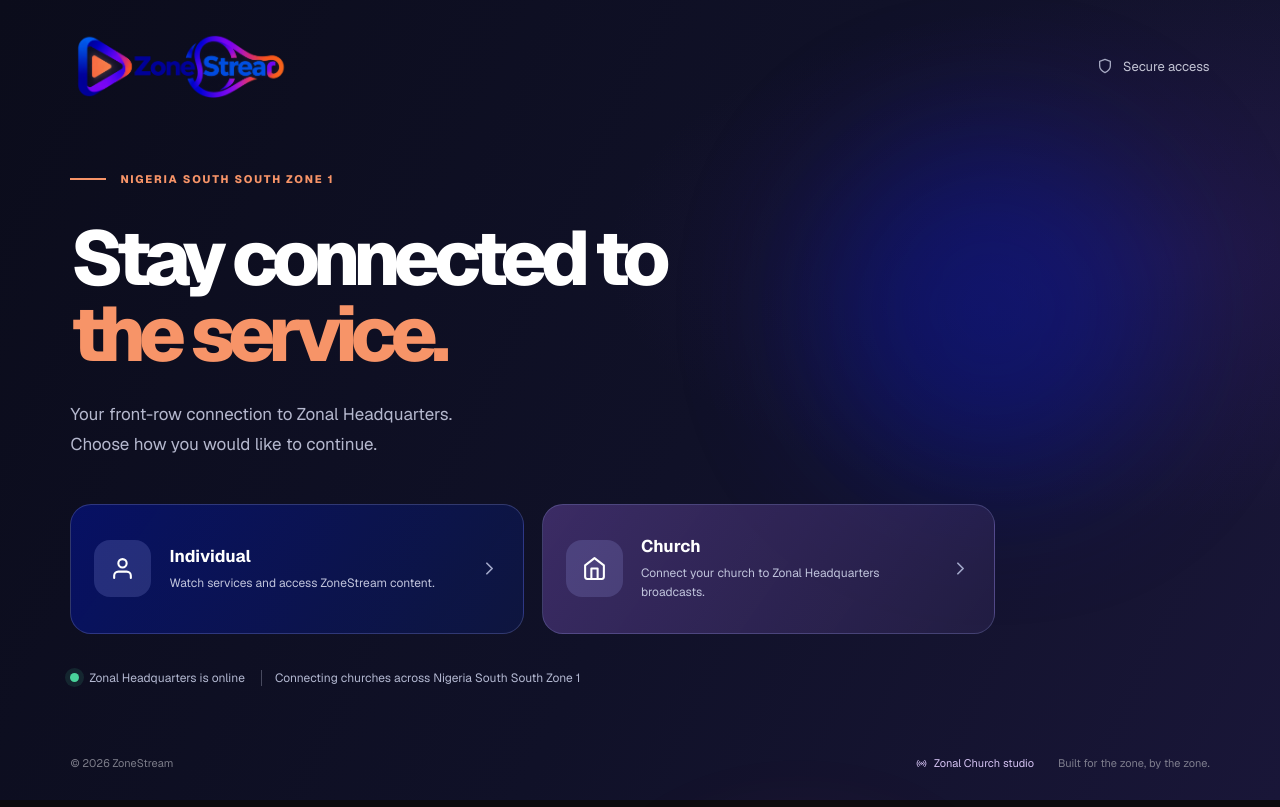
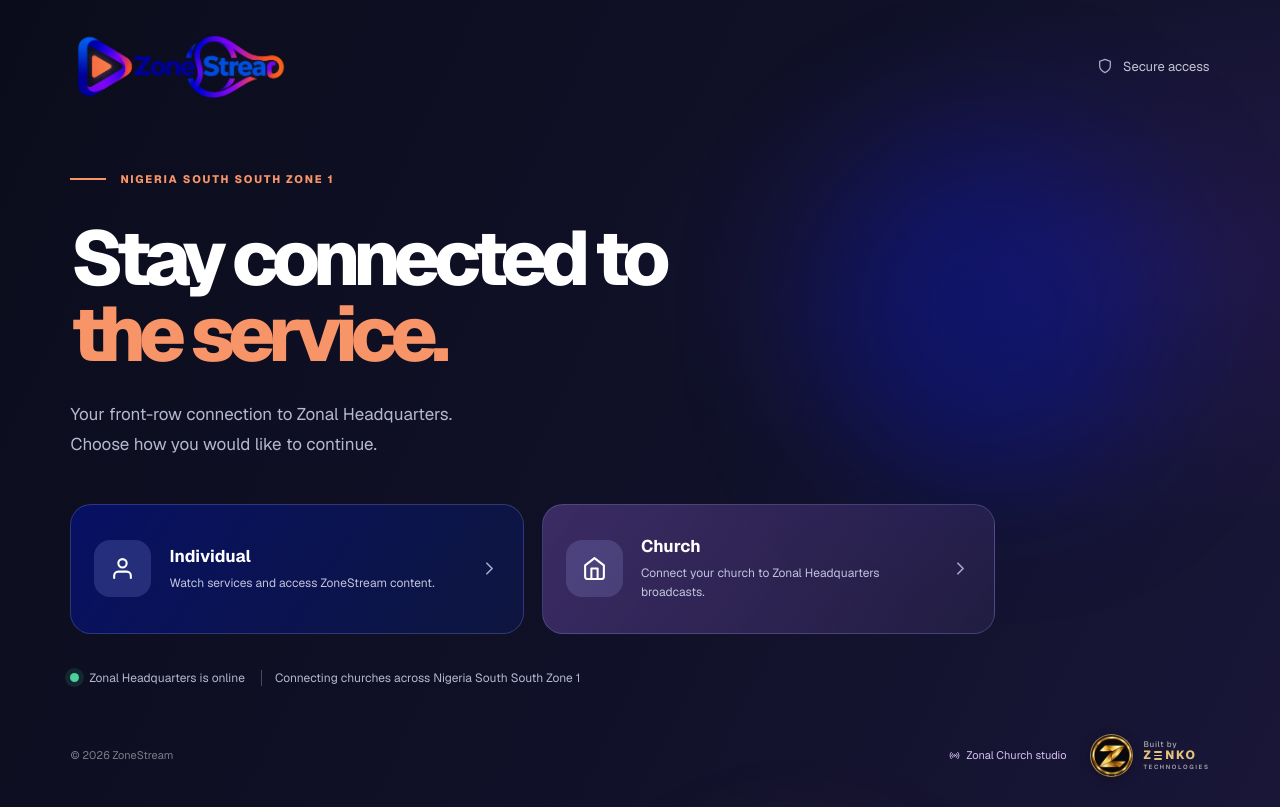
Before and after one commit to nero-caesar/ZoneStream, a Next.js app: page / in a window 1280 px wide. Built offline with nearby package versions, Linux system fonts and the light colour scheme; no server answers.

Commit message:
Add Zenko maker signature and app loading screen

```diff
--- /dev/null
+++ b/src/app/loading.css
@@ -0,0 +1,54 @@
+.zone-loading-screen {
+  position: fixed;
+  z-index: 1000;
+  inset: 0;
+  display: grid;
+  place-items: center;
+  overflow: hidden;
+  background:
+    radial-gradient(ellipse at 82% 28%, rgba(71, 38, 144, 0.22), transparent 35%),
+    linear-gradient(115deg, #0b0c1b 0%, #101128 54%, #191638 100%);
+  color: #f5f3ff;
+}
+
+.zone-loading-main {
+  display: flex;
+  flex-direction: column;
+  align-items: center;
+  gap: 22px;
+}
+
+.zone-loading-indicator {
+  width: 30px;
+  height: 30px;
+  border: 2px solid rgba(215, 216, 235, 0.2);
+  border-top-color: #e4b867;
+  border-radius: 50%;
+  animation: zone-loading-spin 850ms linear infinite;
+}
+
+.zone-loading-main p {
+  margin: -10px 0 0;
+  color: #c3c4d4;
+  font-size: 13px;
+  letter-spacing: 0.08em;
+}
+
+.zone-loading-screen > .maker-signature {
+  position: absolute;
+  bottom: clamp(24px, 5vh, 48px);
+  left: 50%;
+  transform: translateX(-50%);
+}
+
+@keyframes zone-loading-spin {
+  to {
+    transform: rotate(360deg);
+  }
+}
+
+@media (prefers-reduced-motion: reduce) {
+  .zone-loading-indicator {
+    animation-duration: 2.4s;
+  }
+}
--- a/src/components/homepage/HomePage.tsx
+++ b/src/components/homepage/HomePage.tsx
@@ -2,6 +2,7 @@ import Link from "next/link";
 import { FiHome, FiRadio, FiShield, FiUser } from "react-icons/fi";
 import Brand from "../brand/Brand";
 import Eyebrow from "../eyebrow/Eyebrow";
+import MakerSignature from "../maker-signature/MakerSignature";
 import PortalCard from "../portal-card/PortalCard";
 import "./homepage.css";
 
@@ -62,7 +63,7 @@ export default function HomePage() {
             <Link href="/login-page-zonal" className="selection-studio-link">
               <FiRadio aria-hidden="true" /> Zonal Church studio
             </Link>
-            <span>Built for the zone, by the zone.</span>
+            <MakerSignature />
           </div>
         </footer>
       </div>
--- /dev/null
+++ b/src/components/maker-signature/MakerSignature.tsx
@@ -0,0 +1,19 @@
+import Image from "next/image";
+import "./maker-signature.css";
+
+export default function MakerSignature({ variant = "compact" }: { variant?: "compact" | "full" }) {
+  return (
+    <div className={`maker-signature maker-signature--${variant}`} role="img" aria-label="Built by Zenko Technologies">
+      <span className="maker-signature__coin" aria-hidden="true">
+        <Image className="maker-signature__emblem-art" src="/zenko-technologies-emblem.png" alt="" width={1536} height={1024} sizes="110px" />
+      </span>
+      <span className="maker-signature__copy" aria-hidden="true">
+        <span className="maker-signature__built-by">Built by</span>
+        <span className="maker-signature__wordmark">
+          <span>Z</span><span className="maker-signature__bar-e"><i /><i /><i /></span><span>NKO</span>
+        </span>
+        <span className="maker-signature__technologies">TECHNOLOGIES</span>
+      </span>
+    </div>
+  );
+}
--- /dev/null
+++ b/src/components/maker-signature/maker-signature.css
@@ -0,0 +1,110 @@
+.maker-signature {
+  --maker-coin-size: 43px;
+  --maker-word-size: 12px;
+  display: inline-flex;
+  align-items: center;
+  gap: 10px;
+  flex: 0 0 auto;
+  color: #ecd39b;
+}
+
+.maker-signature__coin {
+  position: relative;
+  display: block;
+  width: var(--maker-coin-size);
+  height: var(--maker-coin-size);
+  flex: 0 0 var(--maker-coin-size);
+  overflow: hidden;
+  border: 1px solid rgba(227, 184, 103, 0.7);
+  border-radius: 50%;
+  background: #08090d;
+  box-shadow: inset 0 0 0 3px rgba(227, 184, 103, 0.12), 0 3px 12px rgba(0, 0, 0, 0.28);
+}
+
+.maker-signature__emblem-art {
+  position: absolute;
+  top: 0;
+  left: 50%;
+  display: block;
+  width: 210%;
+  max-width: none;
+  height: auto;
+  transform: translateX(-50%);
+}
+
+.maker-signature__copy {
+  display: flex;
+  flex-direction: column;
+  align-items: flex-start;
+  gap: 1px;
+  line-height: 1;
+}
+
+.maker-signature__built-by {
+  color: rgba(231, 226, 215, 0.72);
+  font-size: 8px;
+  font-weight: 450;
+  letter-spacing: 0.09em;
+}
+
+.maker-signature__wordmark {
+  display: flex;
+  align-items: center;
+  gap: 1px;
+  color: #e5c27d;
+  font-size: var(--maker-word-size);
+  font-weight: 720;
+  letter-spacing: 0.13em;
+  line-height: 1;
+}
+
+.maker-signature__bar-e {
+  display: inline-flex;
+  width: 8px;
+  flex-direction: column;
+  gap: 2px;
+  margin-inline: 1px 2px;
+}
+
+.maker-signature__bar-e i {
+  display: block;
+  width: 100%;
+  height: 1.5px;
+  border-radius: 1px;
+  background: currentColor;
+}
+
+.maker-signature__technologies {
+  margin-top: 2px;
+  color: rgba(231, 226, 215, 0.72);
+  font-size: 6px;
+  font-weight: 550;
+  letter-spacing: 0.28em;
+}
+
+.maker-signature--full {
+  --maker-coin-size: 50px;
+  --maker-word-size: 13px;
+  gap: 12px;
+}
+
+.maker-signature--full .maker-signature__built-by {
+  font-size: 9px;
+}
+
+.maker-signature--full .maker-signature__technologies {
+  font-size: 6.5px;
+}
+
+@media (max-width: 420px) {
+  .maker-signature {
+    --maker-coin-size: 39px;
+    --maker-word-size: 11px;
+    gap: 8px;
+  }
+
+  .maker-signature--full {
+    --maker-coin-size: 44px;
+    --maker-word-size: 12px;
+  }
+}
```
Also changed, not shown: src/app/loading.tsx (added, +16 -0 lines), public/zenko-technologies-emblem.png (added).
